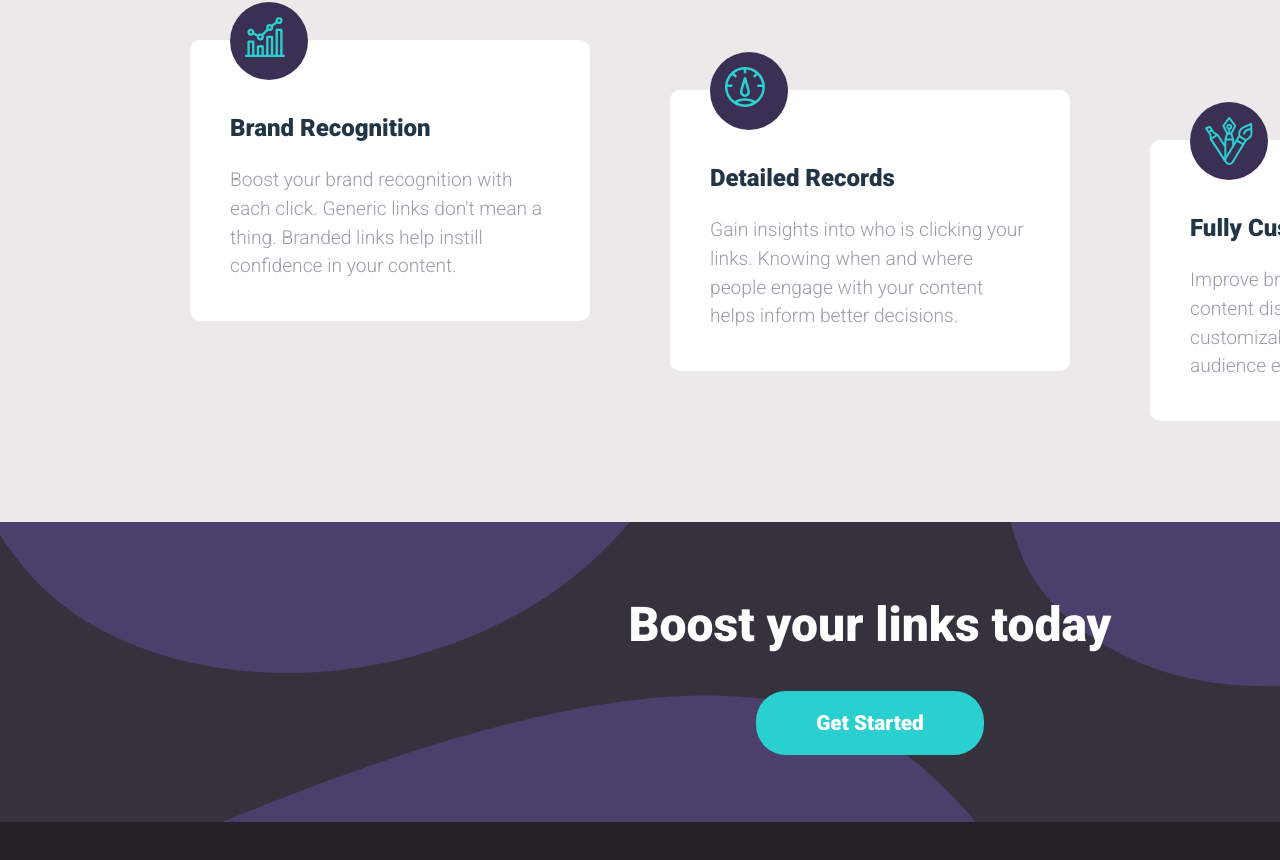
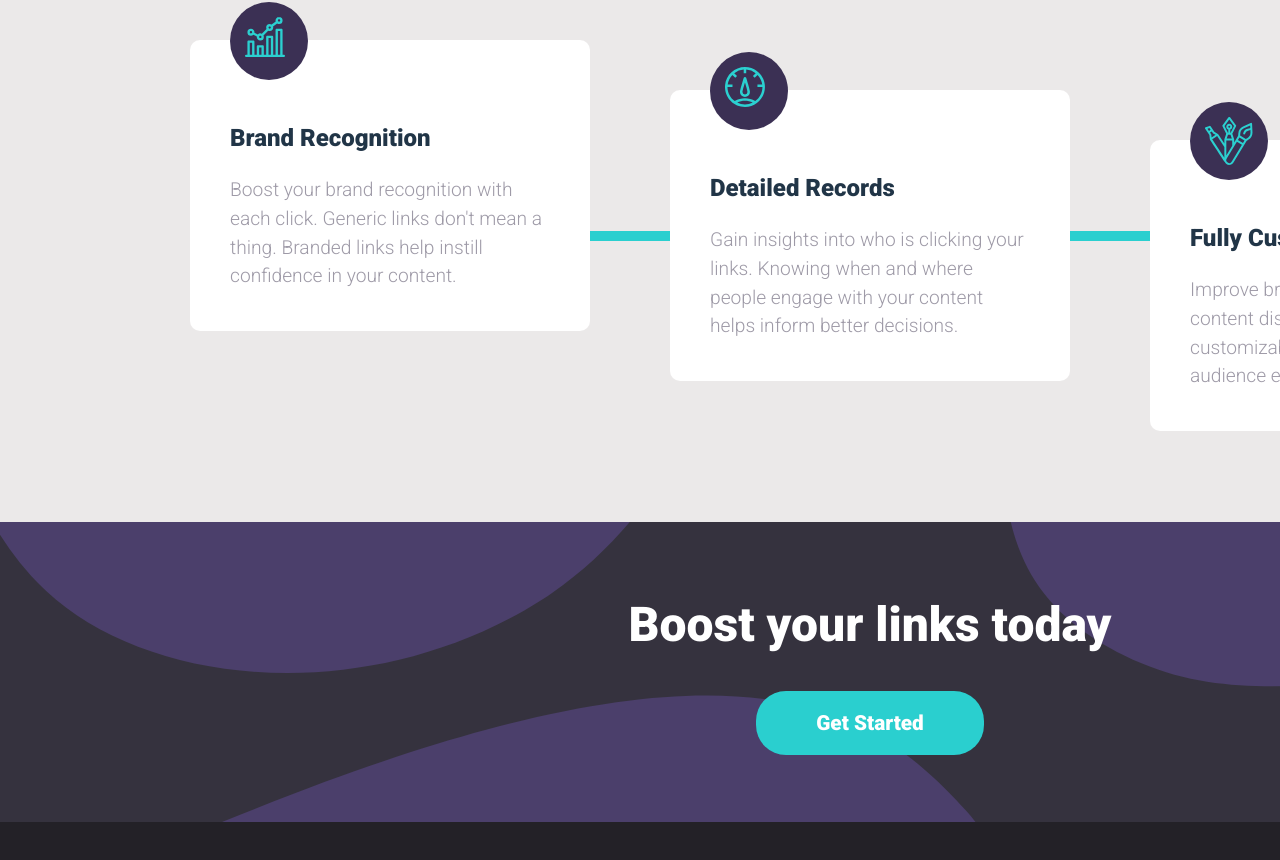
Before and after one commit to wilsonsiaw/shortly_react_application, a React (Vite) app: page / in a window 1280 px wide. Shown: the part 1441-2301 px from the top of the page. Built offline with nearby package versions, Linux system fonts and the light colour scheme.

Commit message:
🌈 style(Card Component): Style Lines
Style the lines between the cards in the Body component

```diff
--- a/src/components/Card/Card.css
+++ b/src/components/Card/Card.css
@@ -41,7 +41,7 @@
 .cardContent h3 {
     font-family: 'Roboto', sans-serif;
     font-size: 1.5rem;
-    margin-top: 30px;
+    margin-top: 40px;
     margin-bottom: 20px;
 }
 
@@ -59,3 +59,20 @@
 .card3 {
     top: 100px;
 }
+
+.hLine div {
+    background-color: #2ACFCF;
+    border: 2px solid #2ACFCF;
+    height: 10px;
+    width: 80px;
+
+    position: relative;
+    top: -100px;
+    left: 400px;
+}
+
+.hLine .line2 {
+    position: relative;
+    top: -110px;
+    left: 880px;
+}
```
